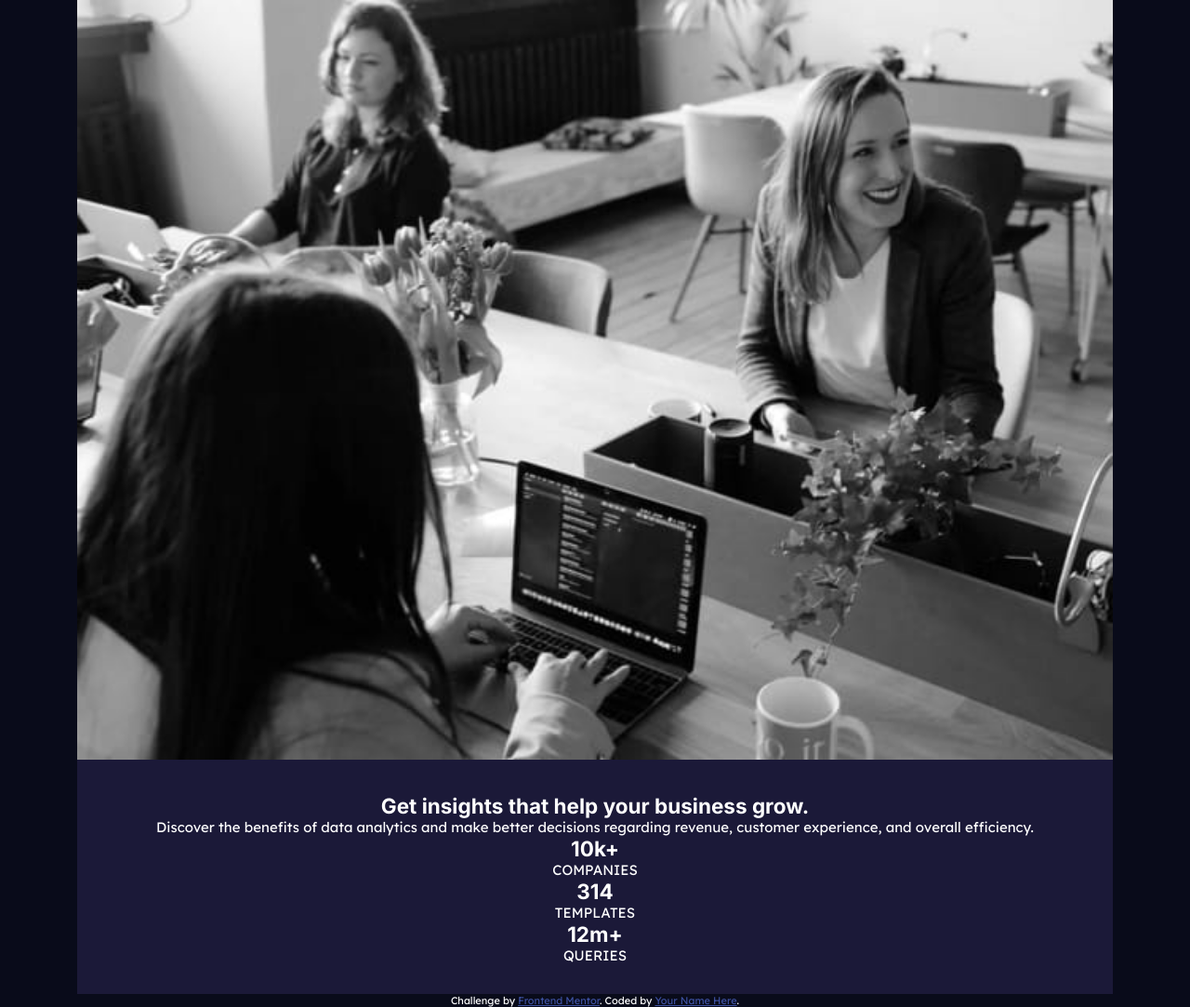
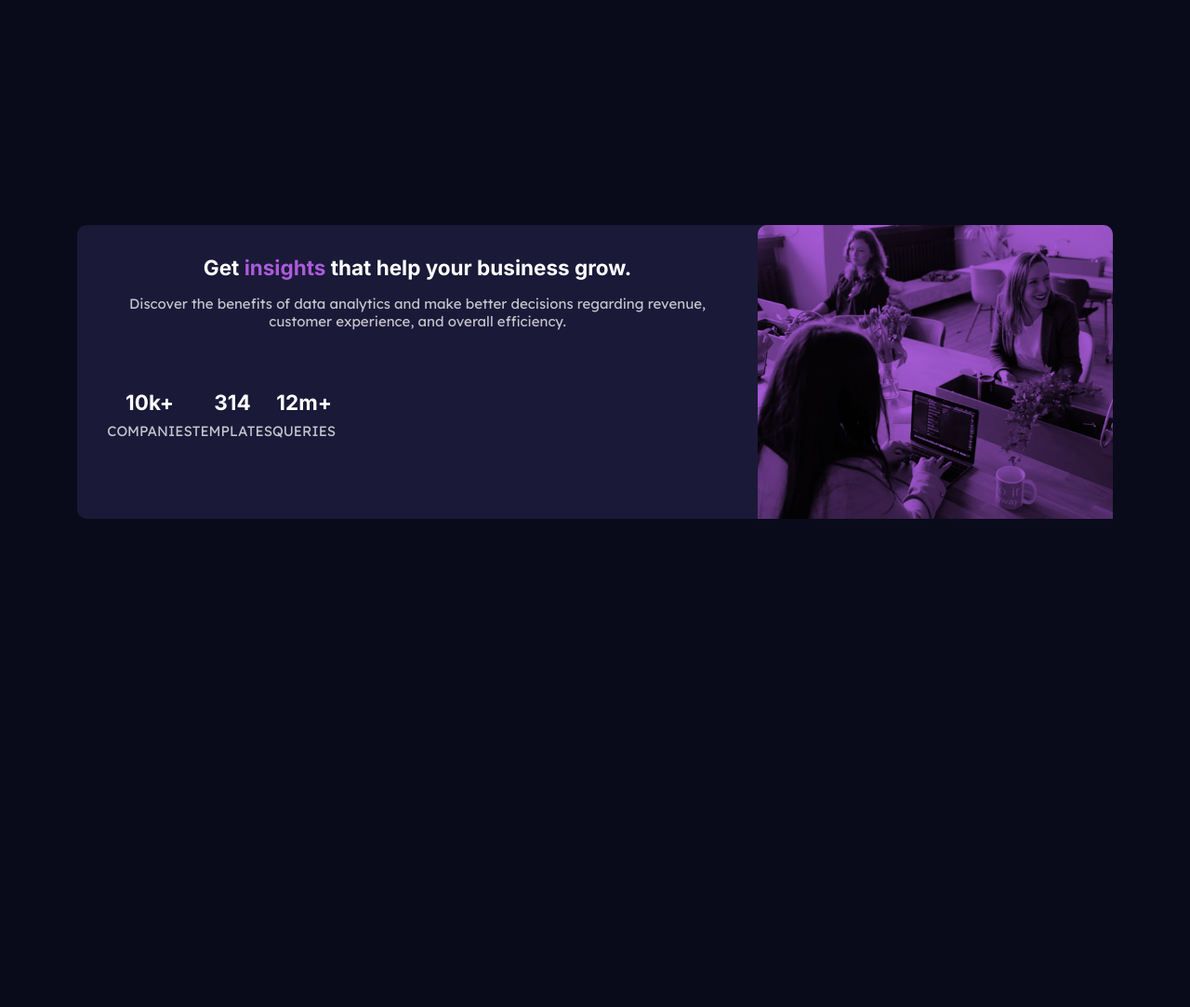
Before and after one commit to chriskorsak/stats-preview-card-component-main, a website: page dist/index.html in a window 1280 px wide. Shown: the whole page at 93% size. After the commit the page ends 800 px from the top, so only its background shows below. Drawn offline with Linux system fonts and the light colour scheme.

Commit message:
css edits for mobile and desktop: img and overlay, text, layout.

```diff
--- a/dist/index.html
+++ b/dist/index.html
@@ -14,7 +14,8 @@
   <main>
     <div class="card">
       <section class="image">
-        <img src="images/image-header-mobile.jpg" alt="office workers">
+        <img class="mobile" src="images/image-header-mobile.jpg" alt="office workers">
+        <img class="desktop" src="images/image-header-desktop.jpg" alt="office workers">
       </section>
       <section class="description">
         <h1>Get <span class="callout">insights</span> that help your business grow.</h1>
--- a/dist/style.css
+++ b/dist/style.css
@@ -36,6 +36,11 @@ body {
 h1,
 h2 {
   font-family: 'Inter', sans-serif;
+  color: var(--neutral-1);
+}
+
+h1 {
+  margin-bottom: 1rem;
 }
 
 main {
@@ -47,23 +52,61 @@ main {
 
 .card {
   width: 87%;
+  border-radius: 10px;
   background-color: var(--primary-2);
+  display: flex;
+  flex-direction: column;
+}
+
+section.image {
+  background: var(--primary-3);
+  overflow: hidden;
+  border-top-left-radius: inherit;
+  border-top-right-radius: inherit;
 }
 
 .card .image img {
   width: 100%;
+  height: 100%;
+  mix-blend-mode: multiply;
+}
+
+img.desktop {
+  display: none;
+}
+
+img.mobile {
+  display: block;
 }
 
 .description {
   padding: 2rem;
 }
 
+p {
+  color: var(--neutral-2);
+  margin-bottom: 2rem;
+}
+
+.callout {
+  color: var(--primary-3);
+}
+
 ul#stats {
   list-style: none;
 }
 
-.item {
+ul#stats li {
+  margin: 2rem 0rem;
+}
+
+ul#stats li h2 {
+  margin-bottom: .5rem;
+}
+
+ul#stats .item {
   text-transform: uppercase;
+  color: var(--neutral-2)
 }
 
 .attribution {
@@ -74,3 +117,26 @@ ul#stats {
 .attribution a {
   color: hsl(228, 45%, 44%);
 }
+
+footer {
+  display: none;
+}
+
+@media (min-width: 768px) {
+  .card {
+    flex-direction: row-reverse;
+  }
+
+  img.desktop {
+    display: block;
+  }
+
+  img.mobile {
+    display: none;
+  }
+
+  ul {
+    display: flex;
+  }
+
+}
```
